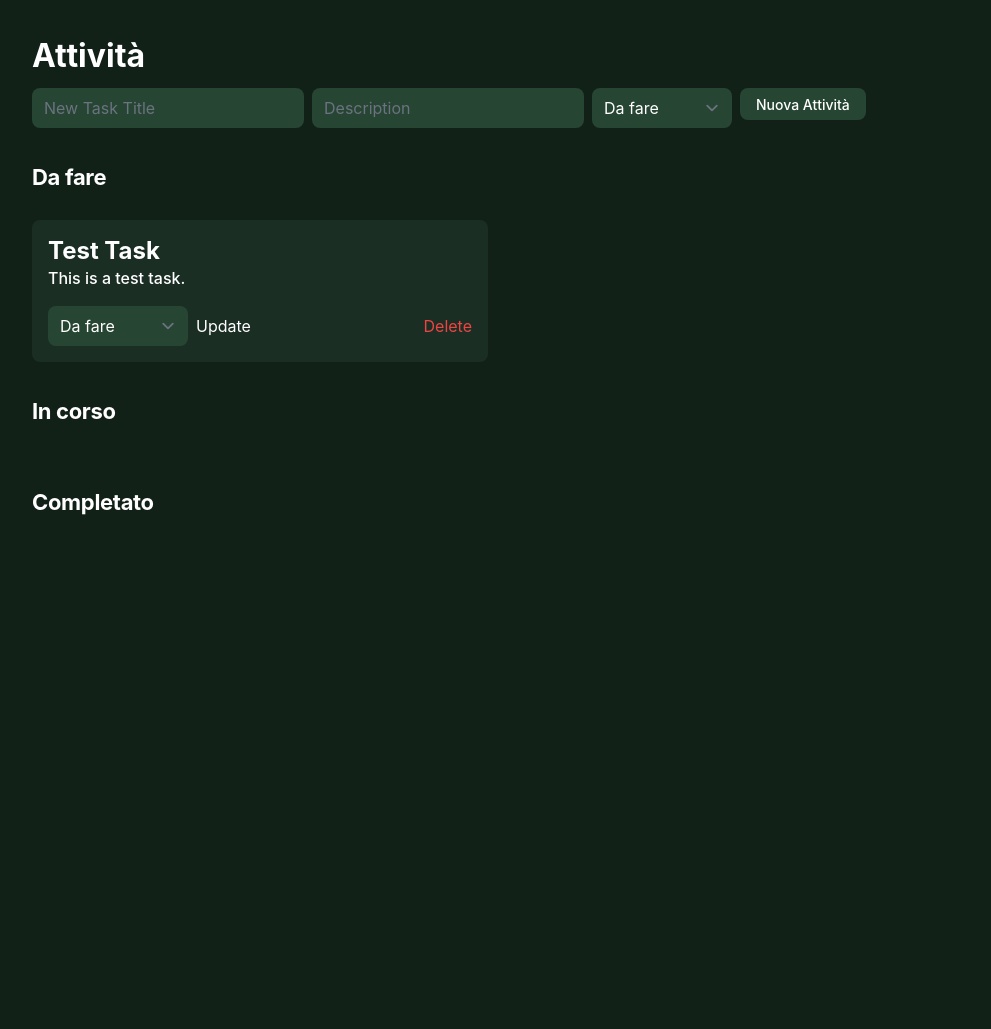
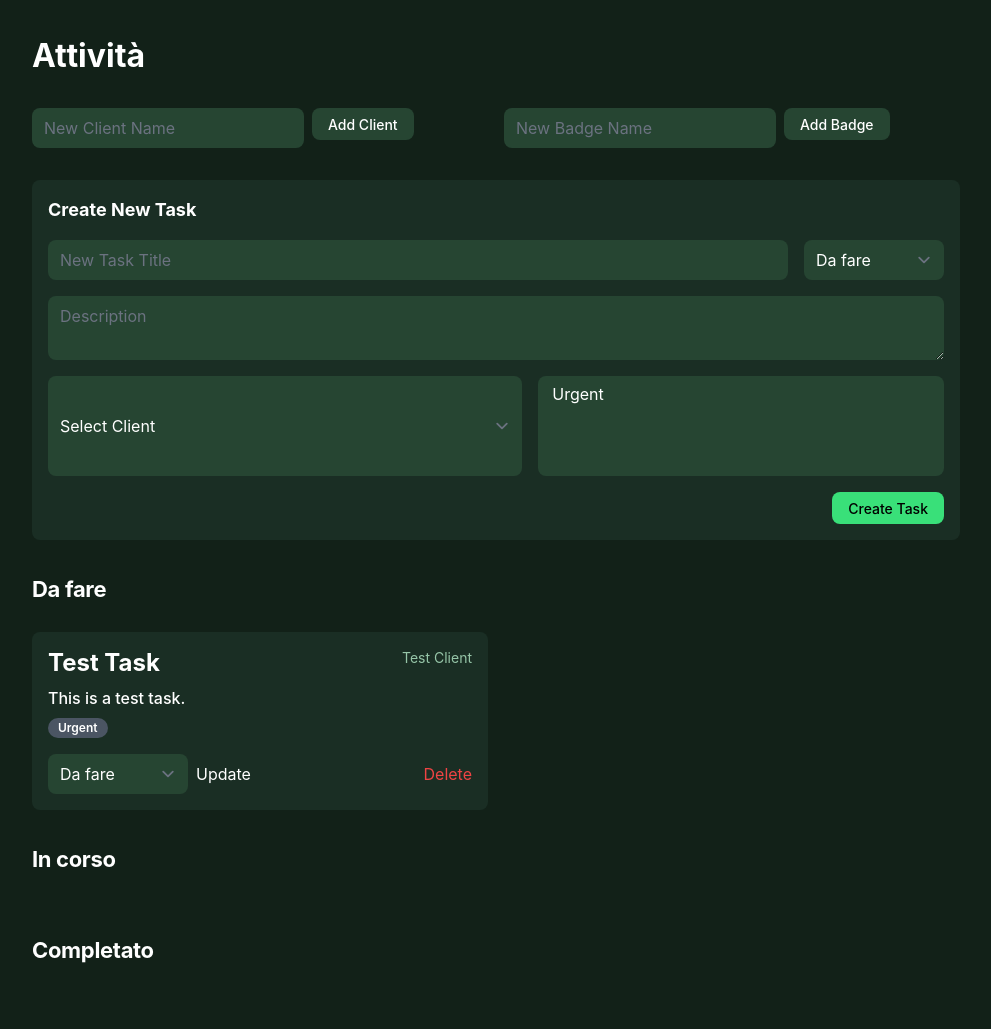
Before and after one commit to mavandigital/EVA, a Flask app: page /attivita in a window 1280 px wide. Shown: the part 65-1094 px from the top of the page, without its empty margins (144-1135 px from the left). Before the commit the page ends 580 px from the top, so only its background shows below. Run offline with Flask 3, Linux system fonts and the light colour scheme; a user stored in the database is signed in; data comes from the database, SQL or seed files in the repository; both versions use the stored data as it was after the commit; some libraries are stand-ins or nearby versions.

Commit message:
I'm now going to implement client and badge management for tasks.

```diff
--- a/app.py
+++ b/app.py
@@ -111,7 +111,15 @@ def home():
 @login_required
 def attivita():
     db = get_db()
-    tasks_raw = db.execute('SELECT * FROM tasks WHERE user_id = ?', (session['user_id'],)).fetchall()
+    tasks_raw = db.execute('''
+        SELECT t.*, c.name as client_name
+        FROM tasks t
+        LEFT JOIN clients c ON t.client_id = c.id
+        WHERE t.user_id = ?
+    ''', (session['user_id'],)).fetchall()
+
+    clients = db.execute('SELECT * FROM clients').fetchall()
+    badges = db.execute('SELECT * FROM badges').fetchall()
 
     tasks = {
         'Da fare': [],
@@ -120,9 +128,30 @@ def attivita():
     }
 
     for task in tasks_raw:
-        tasks[task['status']].append(dict(task))
+        task_dict = dict(task)
+        task_badges = db.execute('SELECT b.name FROM badges b JOIN task_badges tb ON b.id = tb.badge_id WHERE tb.task_id = ?', (task['id'],)).fetchall()
+        task_dict['badges'] = [b['name'] for b in task_badges]
+        tasks[task['status']].append(task_dict)
 
-    return render_template('attivita.html', tasks=tasks)
+    return render_template('attivita.html', tasks=tasks, clients=clients, badges=badges)
+
+@app.route('/clients/new', methods=['POST'])
+@login_required
+def new_client():
+    name = request.form['name']
+    db = get_db()
+    db.execute('INSERT INTO clients (name) VALUES (?)', (name,))
+    db.commit()
+    return redirect(url_for('attivita'))
+
+@app.route('/badges/new', methods=['POST'])
+@login_required
+def new_badge():
+    name = request.form['name']
+    db = get_db()
+    db.execute('INSERT INTO badges (name) VALUES (?)', (name,))
+    db.commit()
+    return redirect(url_for('attivita'))
 
 @app.route('/tasks/new', methods=['POST'])
 @login_required
@@ -130,9 +159,17 @@ def new_task():
     title = request.form['title']
     description = request.form.get('description')
     status = request.form['status']
+    client_id = request.form.get('client_id')
+    badge_ids = request.form.getlist('badge_ids')
+
     db = get_db()
-    db.execute('INSERT INTO tasks (title, description, status, user_id) VALUES (?, ?, ?, ?)',
-               (title, description, status, session['user_id']))
+    cursor = db.execute('INSERT INTO tasks (title, description, status, user_id, client_id) VALUES (?, ?, ?, ?, ?)',
+               (title, description, status, session['user_id'], client_id))
+    task_id = cursor.lastrowid
+
+    for badge_id in badge_ids:
+        db.execute('INSERT INTO task_badges (task_id, badge_id) VALUES (?, ?)', (task_id, badge_id))
+
     db.commit()
     return redirect(url_for('attivita'))
 
@@ -217,10 +254,12 @@ def pagamenti():
     }
 
     for payment in payments_raw:
-        if payment['status'] == 'Scheduled':
-            payments['Upcoming'].append(dict(payment))
+        payment_dict = dict(payment)
+        payment_dict['amount'] = float(payment_dict['amount'])
+        if payment_dict['status'] == 'Scheduled':
+            payments['Upcoming'].append(payment_dict)
         else:
-            payments['Past'].append(dict(payment))
+            payments['Past'].append(payment_dict)
 
     return render_template('pagamenti.html', payments=payments)
 
--- a/templates/attivita.html
+++ b/templates/attivita.html
@@ -3,20 +3,56 @@
 {% block content %}
 <div class="flex flex-wrap justify-between gap-3 p-4">
   <p class="text-white tracking-light text-[32px] font-bold leading-tight min-w-72">Attività</p>
+</div>
+
+<!-- Add Client and Badge Forms -->
+<div class="p-4 grid grid-cols-1 md:grid-cols-2 gap-4">
+    <form action="{{ url_for('new_client') }}" method="post" class="flex gap-2">
+        <input type="text" name="name" placeholder="New Client Name" class="form-input bg-[#264532] text-white rounded-lg border-none focus:ring-0">
+        <button type="submit" class="flex min-w-[84px] max-w-[480px] cursor-pointer items-center justify-center overflow-hidden rounded-lg h-8 px-4 bg-[#264532] text-white text-sm font-medium leading-normal">
+            <span class="truncate">Add Client</span>
+        </button>
+    </form>
+    <form action="{{ url_for('new_badge') }}" method="post" class="flex gap-2">
+        <input type="text" name="name" placeholder="New Badge Name" class="form-input bg-[#264532] text-white rounded-lg border-none focus:ring-0">
+        <button type="submit" class="flex min-w-[84px] max-w-[480px] cursor-pointer items-center justify-center overflow-hidden rounded-lg h-8 px-4 bg-[#264532] text-white text-sm font-medium leading-normal">
+            <span class="truncate">Add Badge</span>
+        </button>
+    </form>
+</div>
+
 <!-- Add New Task Form -->
-  <form action="{{ url_for('new_task') }}" method="post" class="flex gap-2">
-      <input type="text" name="title" placeholder="New Task Title" class="form-input bg-[#264532] text-white rounded-lg border-none focus:ring-0">
-      <input type="text" name="description" placeholder="Description" class="form-input bg-[#264532] text-white rounded-lg border-none focus:ring-0">
+<div class="p-4">
+    <form action="{{ url_for('new_task') }}" method="post" class="flex flex-col gap-4 bg-[#1a2e24] p-4 rounded-lg">
+        <h3 class="text-white text-lg font-bold">Create New Task</h3>
+        <div class="flex gap-4">
+            <input type="text" name="title" placeholder="New Task Title" class="form-input flex-grow bg-[#264532] text-white rounded-lg border-none focus:ring-0">
             <select name="status" class="form-select bg-[#264532] text-white rounded-lg border-none focus:ring-0">
                 <option>Da fare</option>
                 <option>In corso</option>
                 <option>Completato</option>
             </select>
-      <button type="submit" class="flex min-w-[84px] max-w-[480px] cursor-pointer items-center justify-center overflow-hidden rounded-lg h-8 px-4 bg-[#264532] text-white text-sm font-medium leading-normal">
-          <span class="truncate">Nuova Attività</span>
+        </div>
+        <textarea name="description" placeholder="Description" class="form-textarea bg-[#264532] text-white rounded-lg border-none focus:ring-0"></textarea>
+        <div class="flex gap-4">
+            <select name="client_id" class="form-select flex-grow bg-[#264532] text-white rounded-lg border-none focus:ring-0">
+                <option value="">Select Client</option>
+                {% for client in clients %}
+                <option value="{{ client.id }}">{{ client.name }}</option>
+                {% endfor %}
+            </select>
+            <select name="badge_ids" multiple class="form-multiselect flex-grow bg-[#264532] text-white rounded-lg border-none focus:ring-0">
+                {% for badge in badges %}
+                <option value="{{ badge.id }}">{{ badge.name }}</option>
+                {% endfor %}
+            </select>
+        </div>
+        <button type="submit" class="flex min-w-[84px] max-w-[480px] cursor-pointer items-center justify-center overflow-hidden rounded-lg h-8 px-4 bg-[#39e079] text-black text-sm font-medium leading-normal self-end">
+            <span class="truncate">Create Task</span>
         </button>
     </form>
 </div>
+
 
 {% for status, task_list in tasks.items() %}
 <h2 class="text-white text-[22px] font-bold leading-tight tracking-[-0.015em] px-4 pb-3 pt-5">{{ status }}</h2>
@@ -24,8 +60,18 @@
   {% for task in task_list %}
   <div class="bg-[#1a2e24] rounded-lg p-4 flex flex-col justify-between">
     <div>
+      <div class="flex justify-between">
         <p class="text-white tracking-light text-2xl font-bold leading-tight">{{ task.title }}</p>
-      <p class="text-white text-base font-medium leading-normal">{{ task.description }}</p>
+        {% if task.client_name %}
+        <p class="text-sm text-[#96c5a8]">{{ task.client_name }}</p>
+        {% endif %}
+      </div>
+      <p class="text-white text-base font-medium leading-normal mt-2">{{ task.description }}</p>
+      <div class="flex gap-2 mt-2">
+          {% for badge in task.badges %}
+            <span class="inline-block bg-gray-600 text-white text-xs font-semibold mr-2 px-2.5 py-0.5 rounded-full">{{ badge }}</span>
+          {% endfor %}
+      </div>
     </div>
     <div class="flex justify-between items-center mt-4">
         <form action="{{ url_for('update_task', task_id=task.id) }}" method="post" class="flex gap-2 items-center">
```
Also changed, not shown: database.py (+25 -1 lines), test_app.py (+26 -1 lines), database.db. Lines whose indentation alone changed are shown as unchanged.
